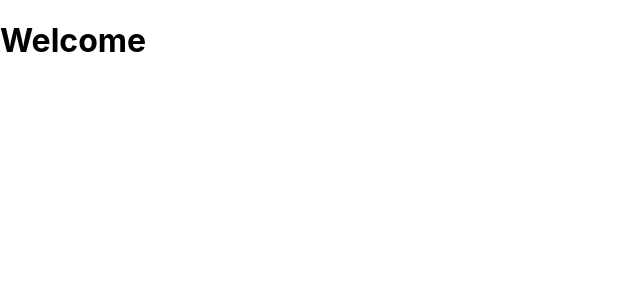
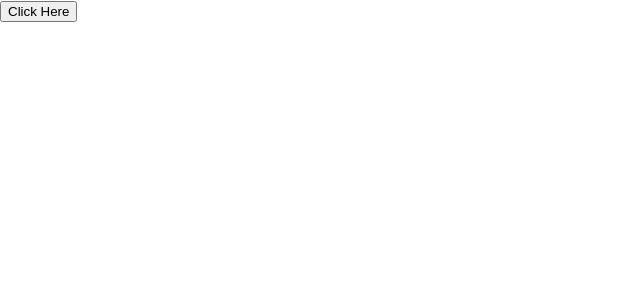
Before and after one commit to jacobselbe/portfolio-v1, a React (Create React App) app: page / in a window 1280 px wide. Shown: the top 300 px of the page, without its empty margins (0-640 px from the left). Built offline with nearby package versions, Linux system fonts and the light colour scheme.

Commit message:
connected basic welcome component

```diff
--- a/src/actions/index.js
+++ b/src/actions/index.js
@@ -1,5 +1,5 @@
 export const SET_WELCOME = 'SET_WELCOME';
-export const setYears = welcome => ({
+export const setWelcome = welcome => ({
     type: SET_WELCOME,
     welcome: welcome
 });
--- a/src/components/App.js
+++ b/src/components/App.js
@@ -1,13 +1,20 @@
 import React from 'react';
 import {connect} from 'react-redux';
-// import * as actions from '../actions';
+import {setWelcome} from '../actions';
 
 export function App(props) {
     return (
         <div>
+            <button onClick={() => props.dispatch(setWelcome('Welcome'))}>
+                Click Here
+            </button>
             <h1>{props.welcome}</h1>
         </div>
     );
+};
+
+App.defaultProps ={
+    welcome: ''
 };
 
 export const mapStateToProps = state => ({
--- a/src/reducers/index.js
+++ b/src/reducers/index.js
@@ -1,7 +1,7 @@
 import * as actions from '../actions';
 
 const initialState = {
-    welcome: 'Welcome'
+    welcome: ''
 };
 
 export const reducer = (state = initialState, action) => {
```
